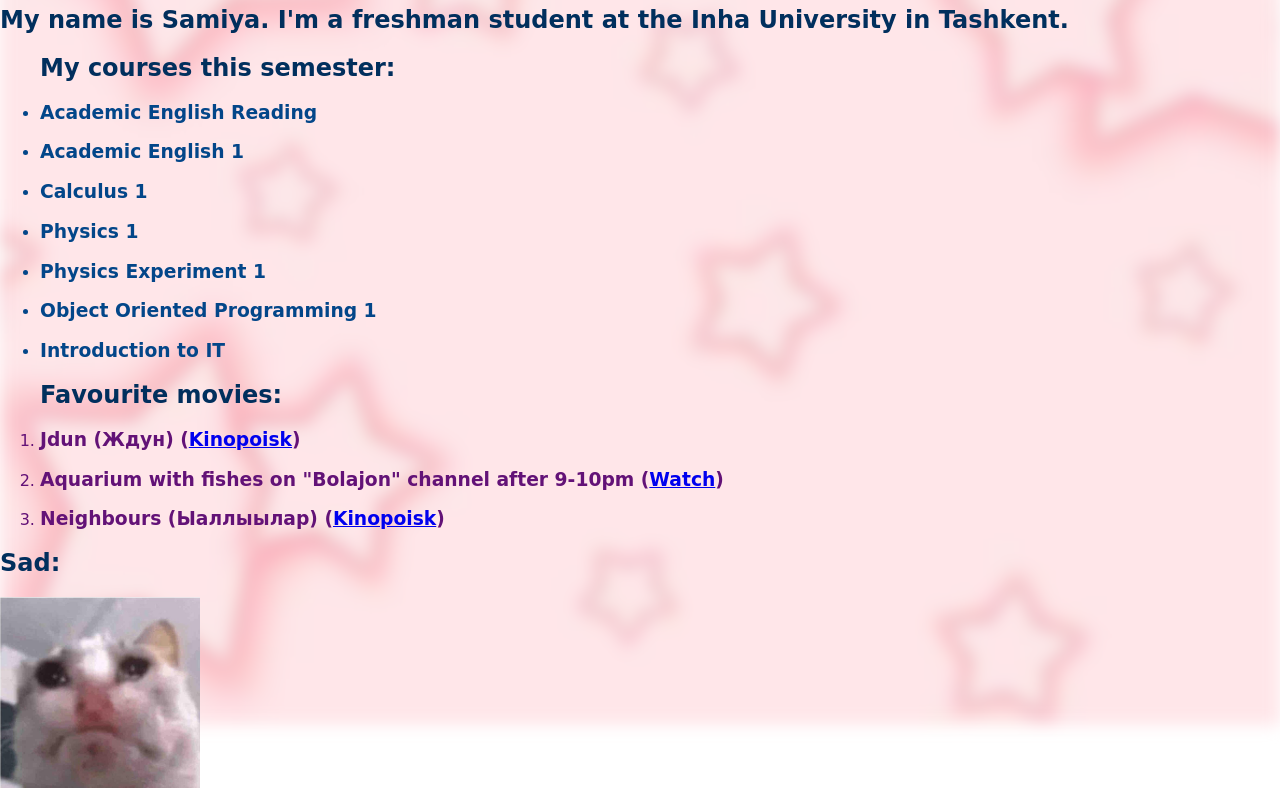
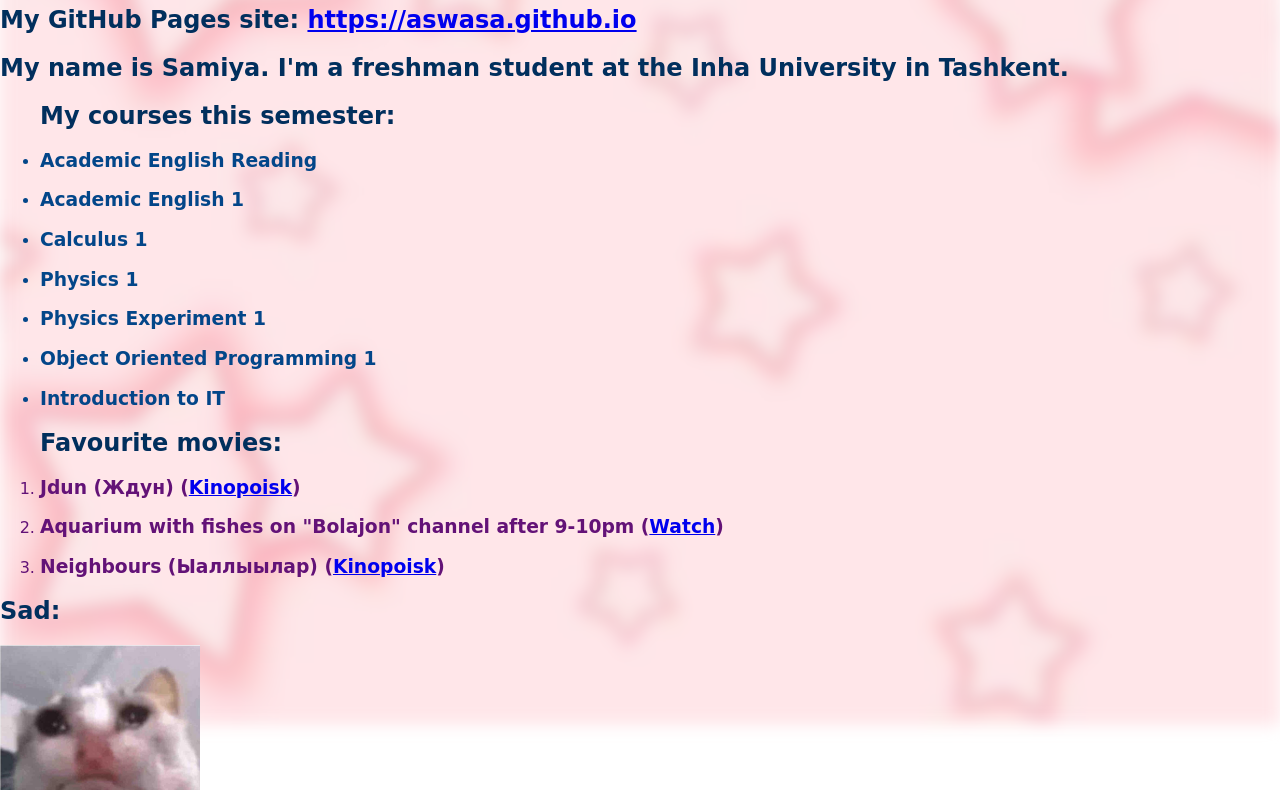
Before and after one commit to aswasa/aswasa.github.io, a plain HTML site: page index.html in a window 1280 px wide. Shown: the part 75-865 px from the top of the page. Drawn offline with Linux system fonts and the light colour scheme.

Commit message:
url added

```diff
--- a/index.html
+++ b/index.html
@@ -9,6 +9,7 @@
 <body>
     <div class="bg"></div>
     <h1>About me</h1>
+    <p class="git"><h2>My GitHub Pages site: <a href="https://aswasa.github.io">https://aswasa.github.io</a></h2></p>
     <h2>My name is Samiya. I'm a freshman student at the Inha University in Tashkent.</h2>
     <ul class="courses">
         <h2>My courses this semester: </h2>
```
